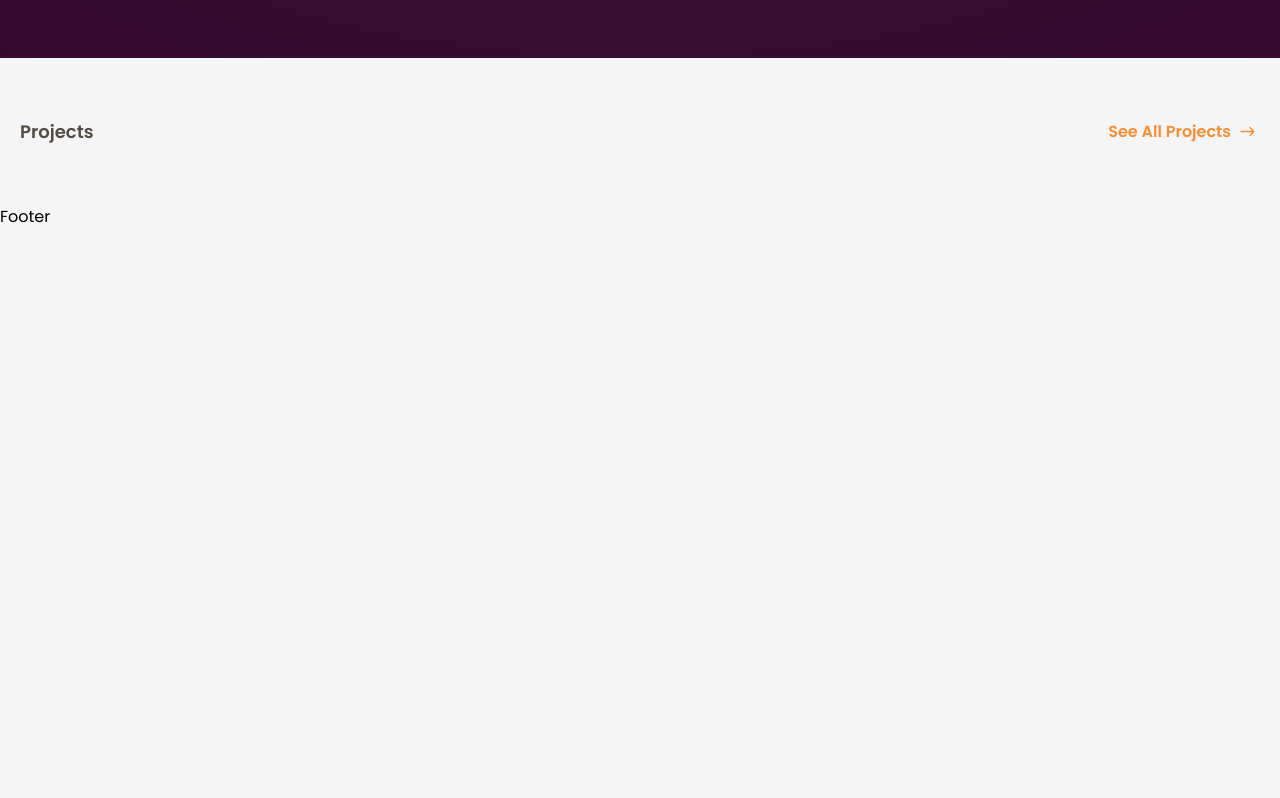
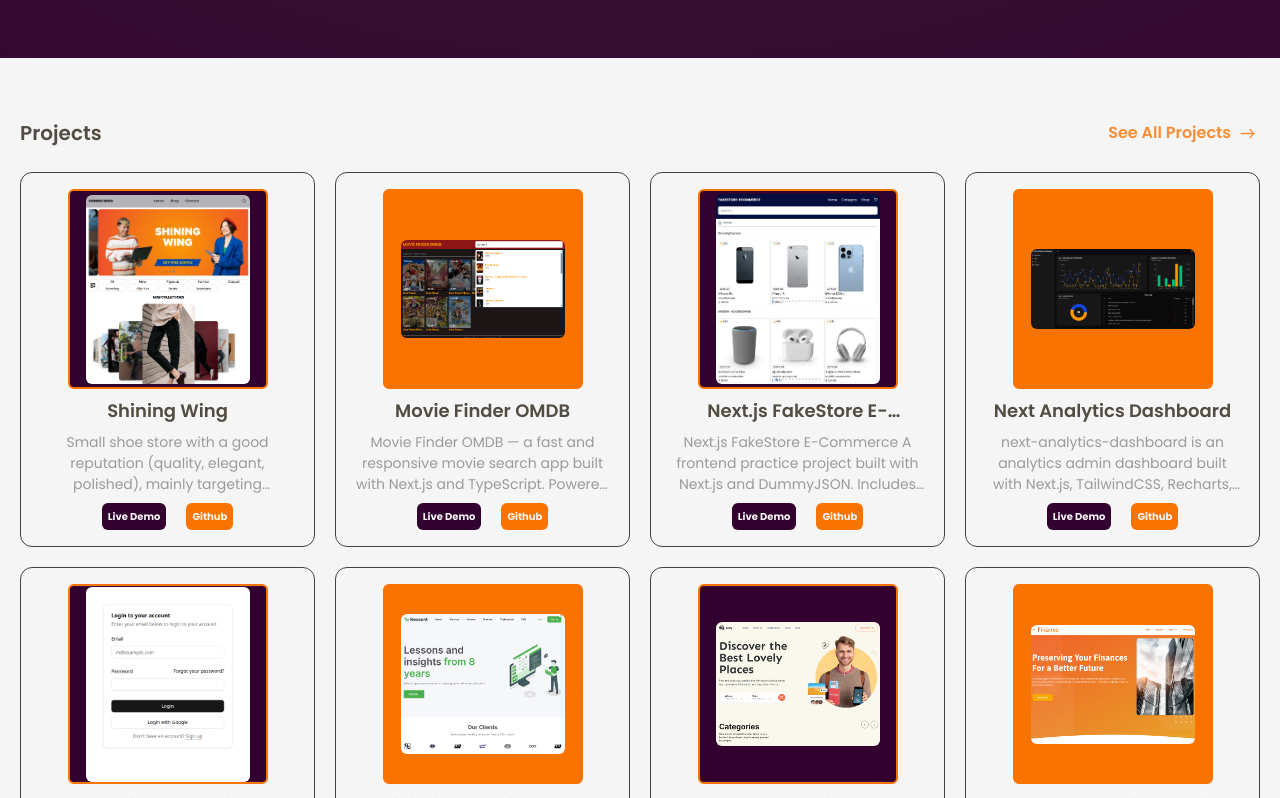
Before and after one commit to herihermansyah/new-portfolio, a Next.js app: page / in a window 1280 px wide. Shown: the part 602-1400 px from the top of the page. Before the commit the page ends 831 px from the top, so only its background shows below. Built offline with nearby package versions, Linux system fonts and the light colour scheme.

Commit message:
create project card

```diff
--- a/src/components/projects-section.tsx
+++ b/src/components/projects-section.tsx
@@ -2,6 +2,8 @@ import React from "react";
 import Wrapper from "./wrapper";
 import Link from "next/link";
 import {IoIosArrowRoundForward} from "react-icons/io";
+import Image from "next/image";
+import {cn} from "@/lib/utils";
 
 const projectsData = [
   {
@@ -203,9 +205,9 @@ const projectsData = [
 const Projects = () => {
   return (
     <section id="projects" className="py-15">
-      <Wrapper>
+      <Wrapper className="flex flex-col gap-6">
         <div className="flex items-center justify-between">
-          <h2 className="text-[18px] font-semibold text-charcoal-gray-100 capitalize">
+          <h2 className="text-[20px] font-semibold text-charcoal-gray-100 capitalize">
             Projects
           </h2>
           <Link
@@ -218,7 +220,55 @@ const Projects = () => {
             </span>
           </Link>
         </div>
-        <div></div>
+        <div>
+          <div className="grid grid-cols-4 gap-5">
+            {projectsData.map((item) => (
+              <div
+                key={item.id}
+                className={cn(
+                  "border border-charcoal-gray rounded-xl p-4 flex flex-col gap-2 items-center justify-center",
+                )}
+              >
+                <div
+                  className={cn(
+                    "overflow-hidden rounded-md w-50 h-50 bg-purple border-2 border-orange flex items-center justify-center",
+                    item.id % 2 === 0 && "bg-orange",
+                    "p-4"
+                  )}
+                >
+                  <Image
+                    src={item.thumbnail}
+                    alt={item.name}
+                    width={200}
+                    height={200}
+                    className="object-cover object-top rounded-md"
+                    priority
+                  />
+                </div>
+                <h3 className="text-[18px] text-charcoal-gray-100 line-clamp-1 font-semibold text-center">
+                  {item.name}
+                </h3>
+                <p className="text-[14px] text-charcoal-gray/50 line-clamp-3 text-center">
+                  {item.about}
+                </p>
+                <div className="flex items-center justify-between gap-5">
+                  <Link
+                    href={item.live}
+                    className="text-clear-off-white bg-purple rounded-md text-[10px] font-bold p-1.5 capitalize"
+                  >
+                    live demo
+                  </Link>
+                  <Link
+                    href={item.github}
+                    className="text-clear-off-white bg-orange rounded-md text-[10px] font-bold p-1.5 capitalize"
+                  >
+                    github
+                  </Link>
+                </div>
+              </div>
+            ))}
+          </div>
+        </div>
       </Wrapper>
     </section>
   );
```
